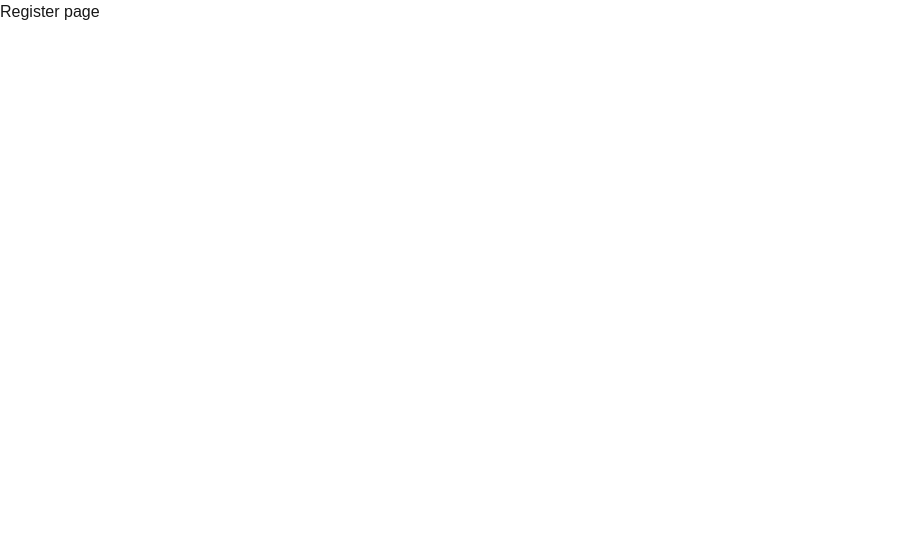
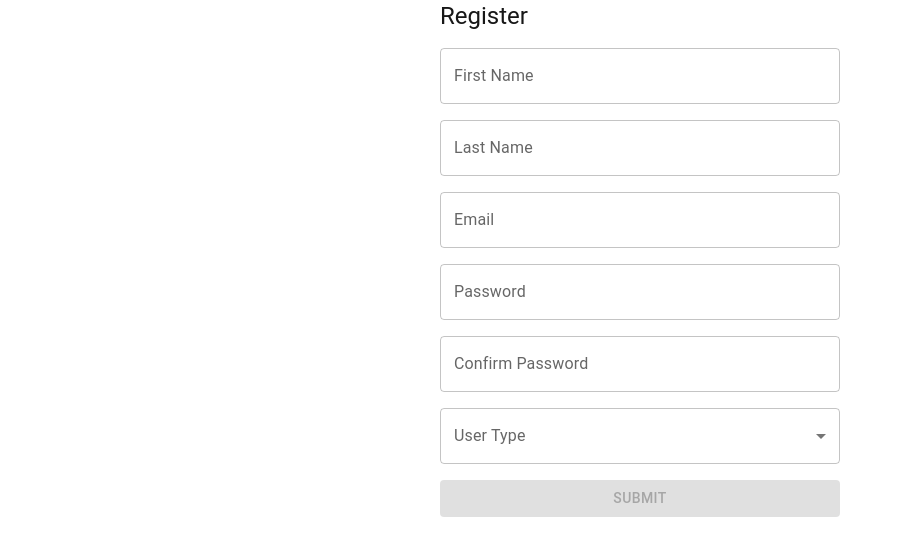
Before and after one commit to ponrajsp/HospitalBedManagement, a Next.js app in the folder frontend/: page /register in a window 1280 px wide. Shown: the top 556 px of the page, without its empty margins (0-902 px from the left). Built offline with nearby package versions, Linux system fonts and the light colour scheme.

Commit message:
register page done

```diff
--- a/frontend/app/register/page.jsx
+++ /dev/null
@@ -1,9 +0,0 @@
-function Register() {
-    return (
-        <>
-          <h1>Register page</h1>
-        </>
-    )
-}
-
-export default Register
--- /dev/null
+++ b/frontend/app/register/page.tsx
@@ -0,0 +1,156 @@
+"use client";
+import React, { useState, useEffect } from "react";
+import { TextField, Button, MenuItem, Typography, Box } from "@mui/material";
+
+const Register: React.FC = () => {
+  const [formData, setFormData] = useState({
+    firstName: "",
+    lastName: "",
+    email: "",
+    password: "",
+    confirmPassword: "",
+    userType: "",
+  });
+
+  const [errors, setErrors] = useState({
+    firstName: "",
+    lastName: "",
+    email: "",
+    password: "",
+    confirmPassword: "",
+    userType: "",
+  });
+
+  const [touched, setTouched] = useState({
+    firstName: false,
+    lastName: false,
+    email: false,
+    password: false,
+    confirmPassword: false,
+    userType: false,
+  });
+
+  const [isValid, setIsValid] = useState(false);
+
+  const validate = () => {
+    let tempErrors: any = {};
+    tempErrors.firstName = /^[A-Za-z]+$/.test(formData.firstName)
+      ? ""
+      : "Only alphabets allowed";
+    tempErrors.lastName = /^[A-Za-z]+$/.test(formData.lastName)
+      ? ""
+      : "Only alphabets allowed";
+    tempErrors.email = /^[a-zA-Z0-9._%+-]+@[a-zA-Z0-9.-]+\.[a-zA-Z]{2,}$/.test(
+      formData.email
+    )
+      ? ""
+      : "Invalid email format";
+    tempErrors.password =
+      /^(?=.*[a-zA-Z])(?=.*\d)(?=.*[@$!%*?&])[A-Za-z\d@$!%*?&]{8,}$/.test(
+        formData.password
+      )
+        ? ""
+        : "At least 8 characters, one number, and one symbol";
+    tempErrors.confirmPassword =
+      formData.password === formData.confirmPassword ? "" : "Passwords do not match";
+    tempErrors.userType = formData.userType ? "" : "User type is required";
+
+    setErrors(tempErrors);
+    return Object.values(tempErrors).every((x) => x === "");
+  };
+
+  const handleChange = (e: React.ChangeEvent<HTMLInputElement | HTMLTextAreaElement>) => {
+    setFormData({ ...formData, [e.target.name]: e.target.value });
+  };
+
+  const handleBlur = (field: string) => {
+    setTouched({ ...touched, [field]: true });
+    validate(); // Validate on blur for the touched field
+  };
+
+  useEffect(() => {
+    setIsValid(validate()); // Run validation when formData changes
+  }, [formData]);
+
+  const handleSubmit = () => {
+    if (isValid) {
+      console.log("Form Data: ", JSON.stringify(formData, null, 2));
+    }
+  };
+
+  return (
+    <Box display="flex" flexDirection="column" width={400} margin="auto" gap={2}>
+      <Typography variant="h5">Register</Typography>
+      <TextField
+        label="First Name"
+        name="firstName"
+        value={formData.firstName}
+        onChange={handleChange}
+        onBlur={() => handleBlur("firstName")} // Trigger blur handler
+        error={touched.firstName && !!errors.firstName} // Show error if touched and has error
+        helperText={touched.firstName && errors.firstName} // Show error message if touched
+      />
+      <TextField
+        label="Last Name"
+        name="lastName"
+        value={formData.lastName}
+        onChange={handleChange}
+        onBlur={() => handleBlur("lastName")} // Trigger blur handler
+        error={touched.lastName && !!errors.lastName} // Show error if touched and has error
+        helperText={touched.lastName && errors.lastName} // Show error message if touched
+      />
+      <TextField
+        label="Email"
+        name="email"
+        value={formData.email}
+        onChange={handleChange}
+        onBlur={() => handleBlur("email")} // Trigger blur handler
+        error={touched.email && !!errors.email} // Show error if touched and has error
+        helperText={touched.email && errors.email} // Show error message if touched
+      />
+      <TextField
+        label="Password"
+        type="password"
+        name="password"
+        value={formData.password}
+        onChange={handleChange}
+        onBlur={() => handleBlur("password")} // Trigger blur handler
+        error={touched.password && !!errors.password} // Show error if touched and has error
+        helperText={touched.password && errors.password} // Show error message if touched
+      />
+      <TextField
+        label="Confirm Password"
+        type="password"
+        name="confirmPassword"
+        value={formData.confirmPassword}
+        onChange={handleChange}
+        onBlur={() => handleBlur("confirmPassword")} // Trigger blur handler
+        error={touched.confirmPassword && !!errors.confirmPassword} // Show error if touched and has error
+        helperText={touched.confirmPassword && errors.confirmPassword} // Show error message if touched
+      />
+      <TextField
+        select
+        label="User Type"
+        name="userType"
+        value={formData.userType}
+        onChange={handleChange}
+        onBlur={() => handleBlur("userType")} // Trigger blur handler
+        error={touched.userType && !!errors.userType} // Show error if touched and has error
+        helperText={touched.userType && errors.userType} // Show error message if touched
+      >
+        <MenuItem value="provider">Provider</MenuItem>
+        <MenuItem value="admin">Admin</MenuItem>
+      </TextField>
+      <Button
+        variant="contained"
+        color="primary"
+        disabled={!isValid}
+        onClick={handleSubmit}
+      >
+        Submit
+      </Button>
+    </Box>
+  );
+};
+
+export default Register;
--- a/frontend/package.json
+++ b/frontend/package.json
@@ -9,6 +9,10 @@
     "lint": "next lint"
   },
   "dependencies": {
+    "@emotion/react": "^11.14.0",
+    "@emotion/styled": "^11.14.0",
+    "@mui/icons-material": "^7.0.1",
+    "@mui/material": "^7.0.1",
     "next": "15.2.4",
     "react": "^19.0.0",
     "react-dom": "^19.0.0",
```
Also changed, not shown: frontend/app/login/page.tsx (renamed from frontend/app/login/page.jsx), 1 other file (tests, documents, lock files or other folders).
